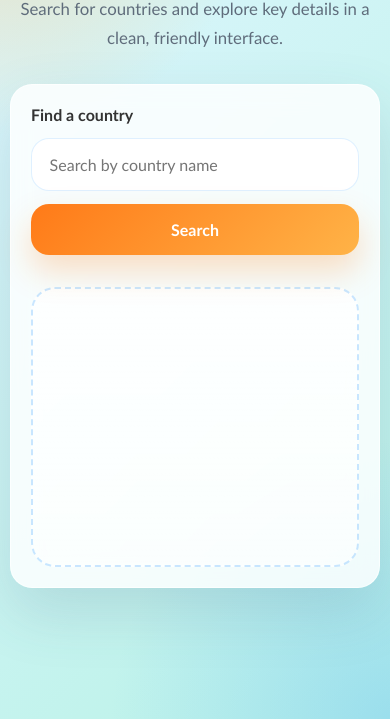
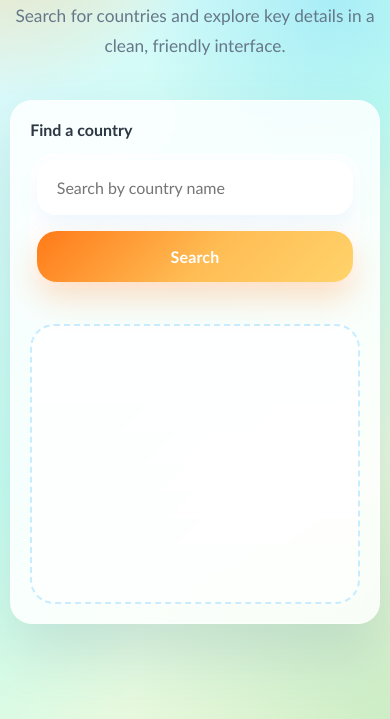
Before and after one commit to alejandrovc23/country-explorer, a website built with Vite: page index.html in a window 390 px wide. Shown: the part 125-844 px from the top of the page. Built offline with nearby package versions, Linux system fonts and the light colour scheme; no server answers.

Commit message:
Improve UI design and responsiveness

```diff
--- a/css/style.css
+++ b/css/style.css
@@ -1,18 +1,20 @@
 :root {
-  --bg-start: #dff6ff;
-  --bg-end: #b8f2e6;
-  --surface: rgba(255, 255, 255, 0.82);
+  --bg-start: #e4f7ff;
+  --bg-mid: #c7fff1;
+  --bg-end: #fff4cf;
+  --surface: rgba(255, 255, 255, 0.84);
   --surface-strong: #ffffff;
-  --text-main: #333333;
-  --text-soft: #5f6c7b;
+  --text-main: #2c3742;
+  --text-soft: #667789;
   --accent-primary: #ff7a18;
-  --accent-secondary: #4facfe;
-  --accent-warm: #ffb347;
-  --border-soft: rgba(79, 172, 254, 0.18);
-  --shadow-soft: 0 24px 60px rgba(59, 87, 122, 0.16);
+  --accent-secondary: #25b6ff;
+  --accent-tertiary: #17d6a3;
+  --accent-warm: #ffbe55;
+  --border-soft: rgba(37, 182, 255, 0.2);
+  --shadow-soft: 0 28px 60px rgba(65, 97, 128, 0.16);
   font-family: "Trebuchet MS", "Segoe UI", sans-serif;
   color: var(--text-main);
-  background: linear-gradient(135deg, var(--bg-start), var(--bg-end));
+  background: linear-gradient(135deg, var(--bg-start), var(--bg-mid), var(--bg-end));
 }
 
 * {
@@ -23,9 +25,10 @@ body {
   margin: 0;
   min-height: 100vh;
   background:
-    radial-gradient(circle at top left, rgba(255, 179, 71, 0.35), transparent 28%),
-    radial-gradient(circle at bottom right, rgba(79, 172, 254, 0.28), transparent 30%),
-    linear-gradient(135deg, var(--bg-start), var(--bg-end));
+    radial-gradient(circle at top left, rgba(255, 190, 85, 0.5), transparent 24%),
+    radial-gradient(circle at 85% 15%, rgba(37, 182, 255, 0.22), transparent 25%),
+    radial-gradient(circle at bottom right, rgba(23, 214, 163, 0.22), transparent 28%),
+    linear-gradient(135deg, var(--bg-start), var(--bg-mid), var(--bg-end));
   color: var(--text-main);
 }
 
@@ -37,12 +40,12 @@ button {
 .page-shell {
   width: min(960px, calc(100% - 2rem));
   margin: 0 auto;
-  padding: 3rem 0 4rem;
+  padding: 3.5rem 0 4.5rem;
 }
 
 .hero {
   text-align: center;
-  margin-bottom: 2rem;
+  margin-bottom: 2.5rem;
 }
 
 .eyebrow {
@@ -58,13 +61,15 @@ button {
   margin: 0;
   font-size: clamp(2.5rem, 5vw, 4.25rem);
   line-height: 1.05;
+  letter-spacing: -0.03em;
+  text-shadow: 0 10px 24px rgba(255, 255, 255, 0.35);
 }
 
 .hero-copy {
   width: min(620px, 100%);
-  margin: 1rem auto 0;
+  margin: 1.15rem auto 0;
   color: var(--text-soft);
-  font-size: 1.05rem;
+  font-size: 1.08rem;
   line-height: 1.7;
 }
 
@@ -74,59 +79,69 @@ button {
   border: 1px solid rgba(255, 255, 255, 0.65);
   border-radius: 28px;
   box-shadow: var(--shadow-soft);
-  padding: 2rem;
+  padding: 2.25rem;
 }
 
 .search-section {
-  margin-bottom: 2rem;
+  margin-bottom: 2.25rem;
 }
 
 .search-label {
   display: inline-block;
-  margin-bottom: 0.85rem;
+  margin-bottom: 0.9rem;
+  font-size: 1rem;
   font-weight: 700;
 }
 
 .search-controls {
   display: flex;
-  gap: 0.85rem;
+  gap: 1rem;
+  padding: 0.4rem;
+  border-radius: 24px;
+  background: linear-gradient(135deg, rgba(255, 255, 255, 0.82), rgba(255, 255, 255, 0.58));
+  box-shadow: inset 0 1px 0 rgba(255, 255, 255, 0.9);
 }
 
 .search-controls input {
   flex: 1;
   min-width: 0;
-  padding: 1rem 1.1rem;
-  border: 1px solid var(--border-soft);
-  border-radius: 18px;
-  background: rgba(255, 255, 255, 0.94);
-  box-shadow: inset 0 1px 0 rgba(255, 255, 255, 0.75);
-  transition: border-color 0.2s ease, box-shadow 0.2s ease, transform 0.2s ease;
+  padding: 1.05rem 1.2rem;
+  border: 1px solid transparent;
+  border-radius: 20px;
+  background: rgba(255, 255, 255, 0.96);
+  box-shadow:
+    inset 0 1px 0 rgba(255, 255, 255, 0.78),
+    0 10px 20px rgba(79, 172, 254, 0.08);
+  transition: border-color 0.25s ease, box-shadow 0.25s ease, transform 0.25s ease;
 }
 
 .search-controls input:focus {
   outline: none;
-  border-color: rgba(79, 172, 254, 0.55);
-  box-shadow: 0 0 0 4px rgba(79, 172, 254, 0.14);
-  transform: translateY(-1px);
+  border-color: rgba(37, 182, 255, 0.4);
+  box-shadow:
+    0 0 0 5px rgba(37, 182, 255, 0.14),
+    0 16px 28px rgba(37, 182, 255, 0.12);
+  transform: translateY(-2px);
 }
 
 .search-controls button {
   border: none;
-  border-radius: 18px;
-  padding: 1rem 1.5rem;
-  min-width: 140px;
+  border-radius: 20px;
+  padding: 1rem 1.65rem;
+  min-width: 150px;
   font-weight: 700;
+  letter-spacing: 0.01em;
   color: #ffffff;
   cursor: pointer;
-  background: linear-gradient(135deg, var(--accent-primary), var(--accent-warm));
+  background: linear-gradient(135deg, var(--accent-primary), var(--accent-warm) 55%, #ffd36b);
   box-shadow: 0 16px 32px rgba(255, 122, 24, 0.25);
-  transition: transform 0.2s ease, box-shadow 0.2s ease, filter 0.2s ease;
+  transition: transform 0.25s ease, box-shadow 0.25s ease, filter 0.25s ease;
 }
 
 .search-controls button:hover {
-  transform: translateY(-2px);
-  box-shadow: 0 18px 36px rgba(255, 122, 24, 0.3);
-  filter: saturate(1.05);
+  transform: translateY(-3px);
+  box-shadow: 0 20px 38px rgba(255, 122, 24, 0.34);
+  filter: saturate(1.08);
 }
 
 .results-section {
@@ -137,20 +152,27 @@ button {
   min-height: 280px;
   display: grid;
   grid-template-columns: repeat(auto-fit, minmax(250px, 1fr));
-  gap: 1.25rem;
-  border: 2px dashed rgba(79, 172, 254, 0.3);
+  gap: 1.5rem;
+  border: 2px dashed rgba(37, 182, 255, 0.25);
   border-radius: 24px;
-  padding: 1.25rem;
+  padding: 1.5rem;
   background:
-    linear-gradient(180deg, rgba(255, 255, 255, 0.78), rgba(255, 255, 255, 0.58));
+    linear-gradient(180deg, rgba(255, 255, 255, 0.86), rgba(255, 255, 255, 0.62));
 }
 
 .country-card {
   overflow: hidden;
   border-radius: 22px;
   background: var(--surface-strong);
-  box-shadow: 0 18px 36px rgba(59, 87, 122, 0.12);
-  border: 1px solid rgba(79, 172, 254, 0.12);
+  box-shadow: 0 16px 30px rgba(59, 87, 122, 0.12);
+  border: 1px solid rgba(37, 182, 255, 0.12);
+  transition: transform 0.28s ease, box-shadow 0.28s ease, border-color 0.28s ease;
+}
+
+.country-card:hover {
+  transform: scale(1.05);
+  box-shadow: 0 24px 42px rgba(37, 182, 255, 0.18);
+  border-color: rgba(37, 182, 255, 0.24);
 }
 
 .country-flag {
@@ -158,20 +180,26 @@ button {
   width: 100%;
   height: 165px;
   object-fit: cover;
-  background: linear-gradient(135deg, rgba(79, 172, 254, 0.14), rgba(255, 179, 71, 0.2));
+  background: linear-gradient(135deg, rgba(37, 182, 255, 0.14), rgba(255, 190, 85, 0.2));
+  transition: transform 0.35s ease;
+}
+
+.country-card:hover .country-flag {
+  transform: scale(1.06);
 }
 
 .country-card-content {
-  padding: 1.1rem 1.15rem 1.2rem;
+  padding: 1.2rem 1.2rem 1.3rem;
 }
 
 .country-card h3 {
-  margin: 0 0 0.75rem;
-  font-size: 1.2rem;
+  margin: 0 0 0.8rem;
+  font-size: 1.25rem;
+  line-height: 1.25;
 }
 
 .country-card p {
-  margin: 0.45rem 0;
+  margin: 0.5rem 0;
   color: var(--text-soft);
   line-height: 1.5;
 }
@@ -183,11 +211,11 @@ button {
 @media (max-width: 720px) {
   .page-shell {
     width: min(100% - 1.25rem, 960px);
-    padding-top: 2rem;
+    padding-top: 2.25rem;
   }
 
   .app-card {
-    padding: 1.25rem;
+    padding: 1.2rem;
     border-radius: 22px;
   }
 
@@ -201,5 +229,6 @@ button {
 
   .results-container {
     padding: 1rem;
+    gap: 1rem;
   }
 }
```
